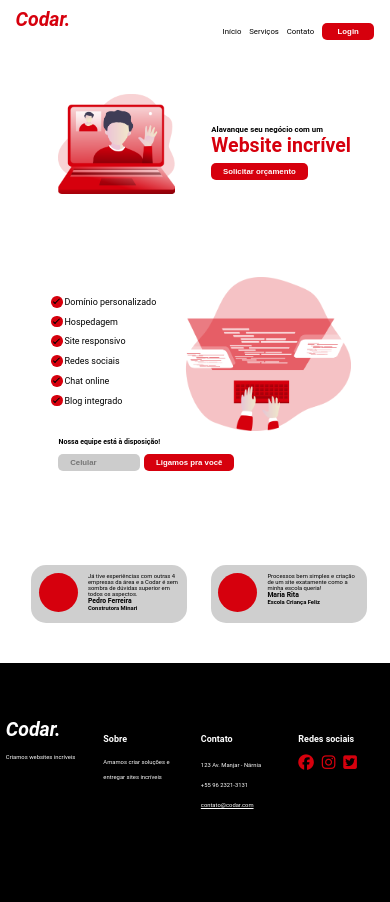
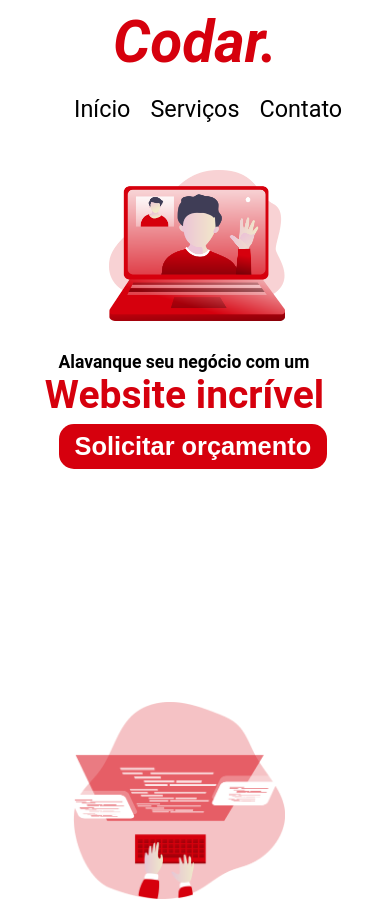
Before and after one commit to KaueMFreitas/Projeto-codar, a plain HTML site: page index.html in a window 390 px wide. Shown: the top 902 px of the page. Drawn offline with Linux system fonts and the light colour scheme.

Commit message:
Finalização da parte Mobile
Adições:
+ Site inteiro responsivo para mobile

Ajustes:
+ Melhorias em algumas partes do footer, e da aréa de pessoas

notas:
falta fazer algumas animações.

```diff
--- a/index.html
+++ b/index.html
@@ -31,7 +31,8 @@
     </div>
 
     <div id="meio" class="divs">
-        <img id="coding" src="assets/coding_.png" alt="Uma pessoa vestindo vermelho junto a uma tela de computador">
+        <div id="cont-middle">
+            <img src="assets/coding_.png" alt="Uma pessoa vestindo vermelho junto a uma tela de computador">
             <div id="cont-meio">
                 <ul>
                     <li><input type="checkbox" id="check" class="red" disabled checked>Domínio personalizado</li>
@@ -43,7 +44,9 @@
                 </ul>
                 <div id="ctt">
                     <h4>Nossa equipe está à disposição!</h4>
-                <input type="text" placeholder="Celular" class="btn"> <button class="btn">Ligamos pra você</button>
+                    <input type="text" placeholder="Celular" class="btn">
+                    <button class="btn call">Ligamos pra você</button>
+                </div>
             </div>
         </div>
     </div>
@@ -51,21 +54,25 @@
     <div id="final" class="divs">
         <div id="pedro" class="container">
             <div class="persona"></div>
+            <div class="text-person">
                 <p>Já tive experiências com outras 4 empresas da área e a Codar é sem sombra de dúvidas superior em todos os aspectos.</p>
                 <h3>Pedro Ferreira</h3>
                 <h4>Construtora Minari</h4>
             </div>
+        </div>
         <div id="maria" class="container">
             <div class="persona"></div>
+            <div class="text-person">
                 <p>Processos bem simples e criação de um site exatamente como a minha escola queria!</p>
                 <h3>Maria Rita</h3>
                 <h4>Escola Criança Feliz</h4>
             </div>
         </div>
+    </div>
     </main>
     <footer>
         <section id="cont-box">
-            <div class="box">
+            <div class="box box1">
                 <h1>Codar.</h1>
                 <p>Criamos websites incríveis</p>
             </div>
@@ -80,7 +87,7 @@
                 <h2>Contato</h2>
                 <p>
                     123 Av. Manjar - Nárnia <br>
-                    +55 96 2321-3131 <br>
+                    <a href="tel:+55 96 2321-3131" >+55 96 2321-3131</a> <br>
                     <a href="mailto:contato@codar.com">contato@codar.com</a>
                 </p>
             </div>
--- a/style.css
+++ b/style.css
@@ -28,7 +28,7 @@ a {
 .btn {
     padding: 1vw 3vw;
     border: none;
-    border-radius: 5px;
+    border-radius: 15px;
     background-color: var(--Color-Defaul);
     color: white;
     font-size: 2vw;
@@ -37,6 +37,8 @@ a {
 }
 .divs{
     height: 40vw;
+    margin: 10vw 10vw 0 3vw;
+    height: 100vh;
 }
 
 /* Navegação */
@@ -59,15 +61,12 @@ nav ul{
 nav li {
     margin-top: 15px;
     font-size: 2vw;
+    font-weight: 500;
 }
 nav li .btn {
     padding: 1vw 4vw;
     margin-top: -10px;
 }
-main {
-    margin: 3vw 10vw 0 3vw;
-}
-
 
 /* Primeira parte do site */
 #inicial {
@@ -77,12 +76,14 @@ main {
     display: flex;
     width: 30vw;
     float: left;
+    margin-left: 6vw;
 }
 #cont-inicial {
     float: right;
     text-align: left;
     margin-top: 8vw;
     font-size: 2vw;
+    margin-right: 6vw;
 }
 #cont-inicial p{
     font-size: 2vw;
@@ -103,11 +104,13 @@ main {
     width: 43vw;
     float: right;
     margin-top: -5vw;
+    margin-right: 10vw;
 }
 #cont-meio {
     display: block;
 }
 #cont-meio ul{
+    margin-left: 5vw;
     list-style: none;
 }
 #cont-meio li{
@@ -126,7 +129,7 @@ main {
     display: block;
     width: .5vw;
     height: 1.5vw;
-    border: solid rgb(0, 0, 0);
+    border: solid white;
     border-width: 0 .5vw .5vw 0;
     transform: rotate(45deg);
     position: absolute;
@@ -163,28 +166,38 @@ main {
 
 /* Aréa final do site */
 #final {
-    display: inline-flex;
+    display: flex;
+
     height: auto;
-    margin-bottom: 40px;
+
+    margin-bottom: 150px;
     margin-top: 10%;
 }
 .persona {
     float: left;
+
     background-color: var(--Color-Defaul);
-    width: 10vw;
-    margin-right: 10px;
-    height: 10vw;
+
+    padding: 3.8vw;
+
     border-radius: 50%;
 }
 .container {
-    box-sizing: border-box;
-    width: 40vw;
-    height: 15vw;
-    margin: 0 1vw 0 5vw;
+    width: 50vw;
+
+    margin-left: 50px;
+
     padding: 2vw;
     font-size: 1.5vw;
     background-color: rgba(128, 128, 128, 0.377);
     border-radius: 15px;
+}
+.text-person {
+    width: 22vw;
+    float: right;
+}
+.text-person h3{
+    margin-top: 10px;
 }
 
 
@@ -207,8 +220,27 @@ footer a {
 }
 .box {
     width: 25%;
-    line-height: 15px;
     margin: 0 1.5%;
+}
+.box1 {
+    margin-top: -35px;
+}
+.box1 h1{
+    font-size: 5vw;
+    margin-bottom: 23px;
+    font-weight: bold;
+    font-style: italic;
+}
+.box3 h2 + p{
+    line-height: 50px;
+}
+.box h2{
+    font-size: 2.3vw;
+    margin-bottom: 20px;
+    font-weight: bold;
+}
+.box p{
+    line-height: 25px;
 }
 .box ul {
     display: flex;
@@ -218,18 +250,177 @@ footer a {
 .box li {
     font-size: 4vw;
 }
-.box3 p{
-    line-height: 20px;
+
+@media screen and (max-width:600px) {
+    .divs {
+        height: auto;
     }
-.box h1{
+
+    nav .btn {
+        display: none;
+    }
+    nav {
+        display: block;
+        text-align: center;
+    }
+    .logo {
+        font-size: 15vw;
+    }
+    nav ul {
+        margin-left: 15vw;
+        margin-right: auto;
+        width: 65vw;
+        gap: 20px;
+    }
+    nav li {
+        font-weight: normal;
+        font-size: 6vw;
+    }
+
+    #inicial {
+        margin: 40px 0px;
+    }
+    #inicial img, #cont-inicial{
+        display: block;
+        float: none;
+    }
+    #inicial img{
+        width: 45vw;
+        margin-left: 28vw;
+    }
+    #cont-inicial{
+        margin-left: 15vw;
+    }
+    #cont-inicial p{
+        font-size: 4.5vw;
+    }
+    #cont-inicial h1{
+        font-size: 10vw;
+        margin-left: -3.5vw;
+    }
+    #cont-inicial .btn{
+        font-size: 6.5vw;
+        margin-left: 0vw;
+        padding: 8px 16px;
+    }
+
+
+    /* Meio */
+    #meio {
+        margin: 30vh 0 15vh;
+    }
+    #cont-middle{
+        margin-left: 30vw;
+    }
+    #cont-middle img{
+    display: block;
+    width: 55vw;
+    float: none;
+    margin-bottom: 50px;
+    margin-left: -12vw;
+    }
+    #cont-middle ul{
+        margin-left: 0;
+    }
+    #cont-middle li{
+        font-size: 4vw;
+        font-weight: bold;
+    }
+    #cont-meio input[type=checkbox]:after {
+        width: 1.5vw;
+        height: 2.5vw;
+        top: -3vw;
+        left: -3.5vw;
+    }
+    #cont-meio input[type=checkbox]:before {
+        width: 5vw;
+        height: 5vw;
+        top: -3.5vw;
+        left: -5vw;
+    }
+    #ctt {
+        margin-left: -40px;
+    }
+    #ctt h4{
+        font-size: 4vw;
+        margin-bottom: 1vw;
+        margin-left: -15px;
+    }
+    #ctt input[type=text] {
+        display: block;
+        width: 60%;
         font-size: 5vw;
-    margin-bottom: 13px;
+        padding: 10px 14px;
+        margin-bottom: 10px;
+    }
+    #ctt .call {
+        padding: 15px 25px;
+        font-size: 5vw;
+    }
+
+    /* Final */
+    #final {
+        display: contents;
+
+    }
+    .persona {
+        padding: 8vw;
+        margin: 10px 10px 0 10px;
+    }
+    .container {
+        width: 85vw;
+        height: 30vw;
+        margin: 0 0 20px 7vw;
+        font-size: 3.8vw;
+    }
+    .text-person {
+        width: 62vw;
+        float: right;
+    }
+
+
+    /* footer */
+    footer {
+        padding-bottom: 1px;
+    }
+    #cont-box {
+        display: block;
+        font-size: 3vw;
+        width: 80vw;
+        margin-left: 40px;
+    }
+    .box {
+        width: auto;
+        margin: 0 0 35px;
+    }
+    .box1 {
+        text-align: center;
+    }
+    .box1 h1{
+        font-size: 15vw;
+        margin-bottom: 8px;
         font-weight: bold;
         font-style: italic;
     }
+    .box1 p{
+        font-size: 4vw;
+    }
+    .box ul {
+        gap: 6vw;
+    }
+    .box li {
+        font-size: 15vw;
+    }
+    .box3 h2 + p{
+        line-height: 35px;
+    }
     .box h2{
-    margin-top: 10px;
-    font-size: 2.3vw;
-    margin-bottom: 8px;
+        font-size: 5vw;
+        margin-bottom: 5px;
         font-weight: bold;
     }
+    .box p{
+        font-size: 4vw;
+        line-height: 25px;
+    }
+}
```
Lines whose indentation alone changed are shown as unchanged.
